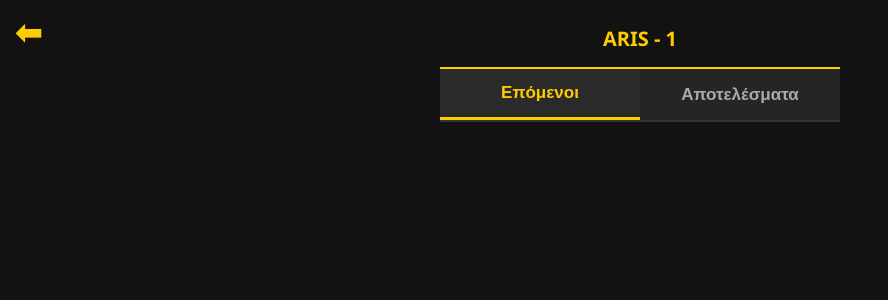
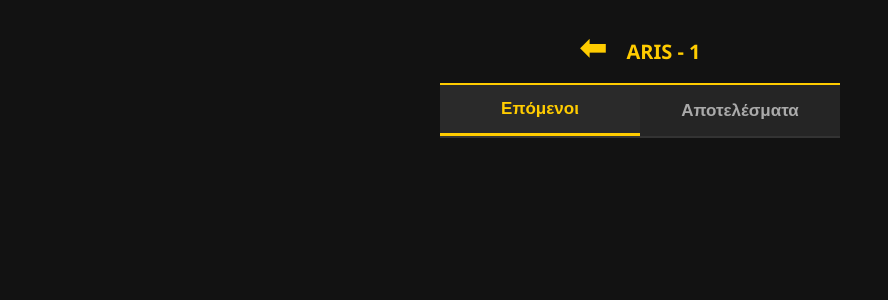
Before and after one commit to zstavros/aris-zone, a FastAPI app: page /sport/1 in a window 1280 px wide. Shown: the top 300 px of the page, without its empty margins (0-888 px from the left). Run offline with FastAPI, Linux system fonts and the light colour scheme; data that the repository does not hold is empty.

Commit message:
Update sport.html

```diff
--- a/templates/sport.html
+++ b/templates/sport.html
@@ -10,7 +10,7 @@
     body { font-family: 'Segoe UI', Arial, sans-serif; background-color: #121212; color: white; margin: 0; padding: 10px; display: flex; justify-content: center; }
     .phone-container { width: 100%; max-width: 400px; height: auto; }
     .header { background: #121212; color: #ffcc00; padding: 15px; font-size: 20px; font-weight: bold; text-align: center; border-bottom: 2px solid #ffcc00; }
-    .back-btn { text-decoration: none; color: #ffcc00; font-size: 32px; position: absolute; left: 15px; top: 10px; }
+    .back-btn { text-decoration: none; color: #ffcc00; font-size: 32px; margin-right: 15px; top: 10px; }
     .tabs { display: flex; background: #252525; border-bottom: 2px solid #333; }
     /* Μεγαλώσαμε το font-size στα tabs από το προεπιλεγμένο σε 15px */
     .tab-btn { flex: 1; padding: 14px; text-align: center; background: none; border: none; color: #aaa; font-weight: bold; cursor: pointer; font-size: 17px; }
```
